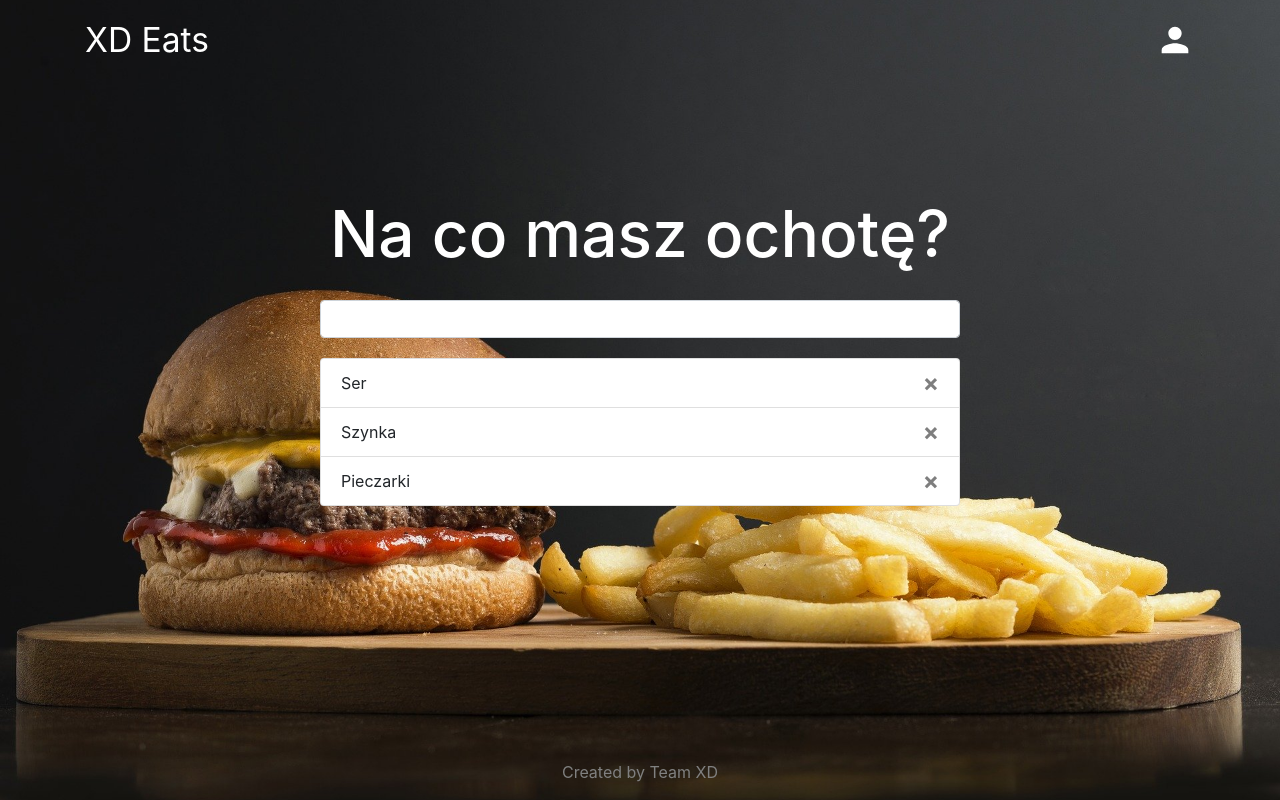
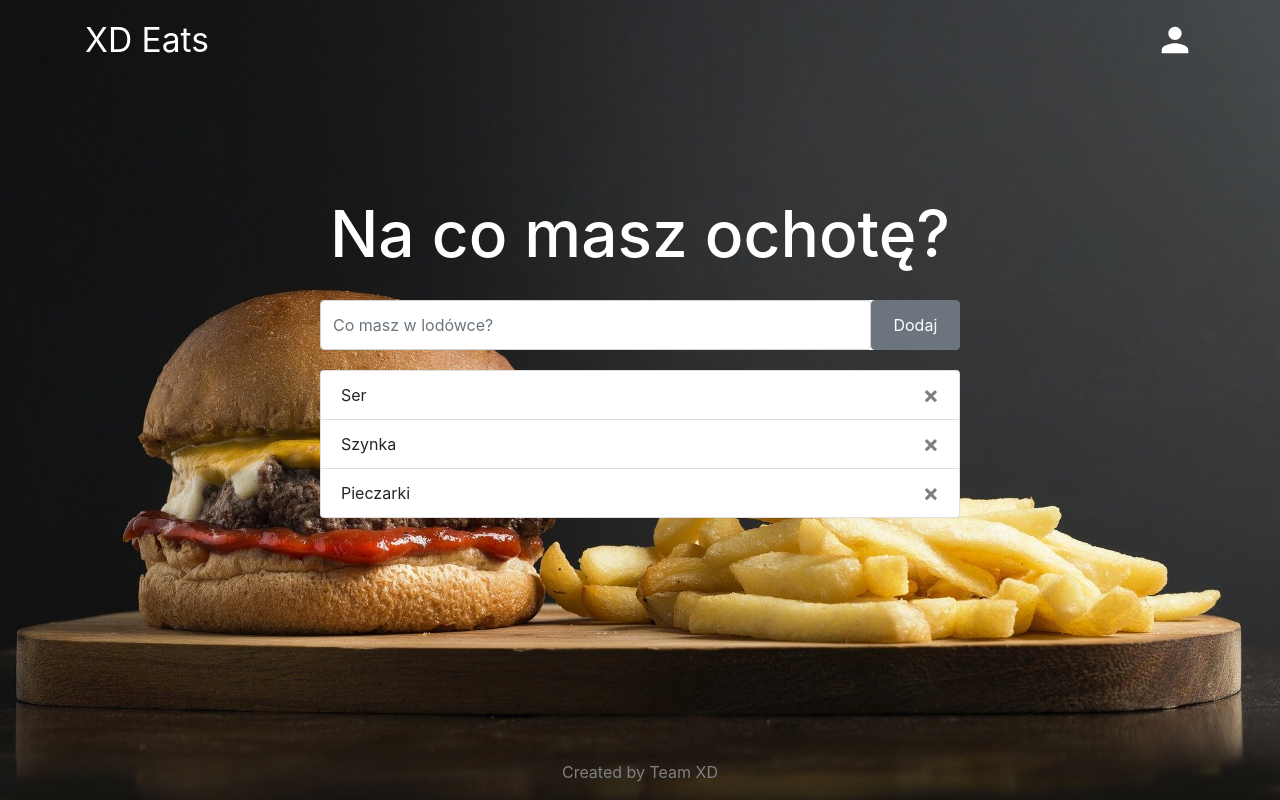
Before and after one commit to Better-Team-XD/hacknarok-web, a React (Create React App) app: page / in a window 1280 px wide. Built offline with nearby package versions, Linux system fonts and the light colour scheme.

Commit message:
landing page v1

```diff
--- a/src/components/Main.js
+++ b/src/components/Main.js
@@ -10,7 +10,8 @@ class Main extends React.Component {
                 </div>
                 <div class={"main"}>
                     <div className="md-form">
-                        <input type="text" id="suffixInside" className="form-control"/>
+                        <input type="text" placeholder="Co masz w lodówce?" id="suffixInside" className="form-control"/>
+                        <button type="button" className="btn btn-secondary">Dodaj</button>
                     </div>
                     <IngredientsList />
                 </div>
--- a/src/style/Style.css
+++ b/src/style/Style.css
@@ -62,6 +62,21 @@ body {
 
 .form-control {
     width: 80vh;
+    height: 50px;
+}
+
+.md-form {
+    width: 80vh;
+    display: flex;
+    flex-direction: row;
+    wrap: nowrap;
+    background-color: white;
+    border-radius: 10px;
+}
+
+.md-form > button {
+    width: 100px;
+
 }
 
 @media (max-width: 768px) {
@@ -69,7 +84,7 @@ body {
         font-size: 2.5em;
     }
 
-    .list-group, .form-control {
+    .list-group, .md-form {
         width: 50vh;
     }
 }
```
